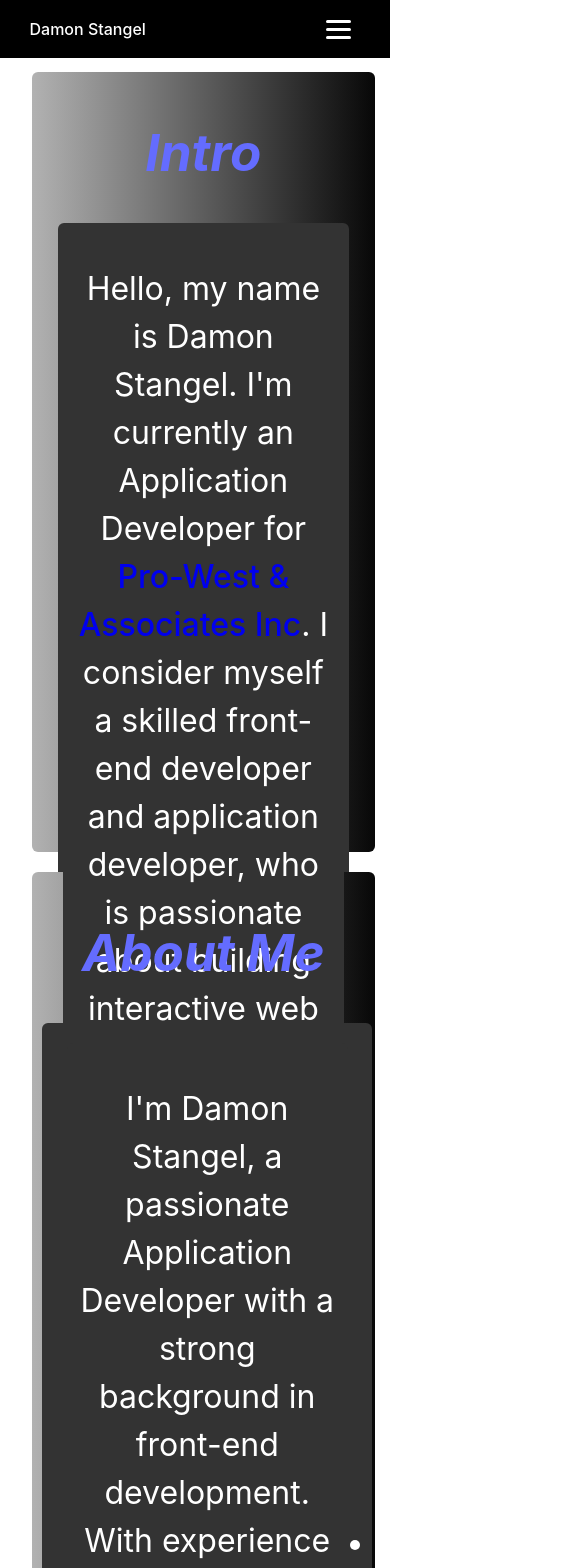
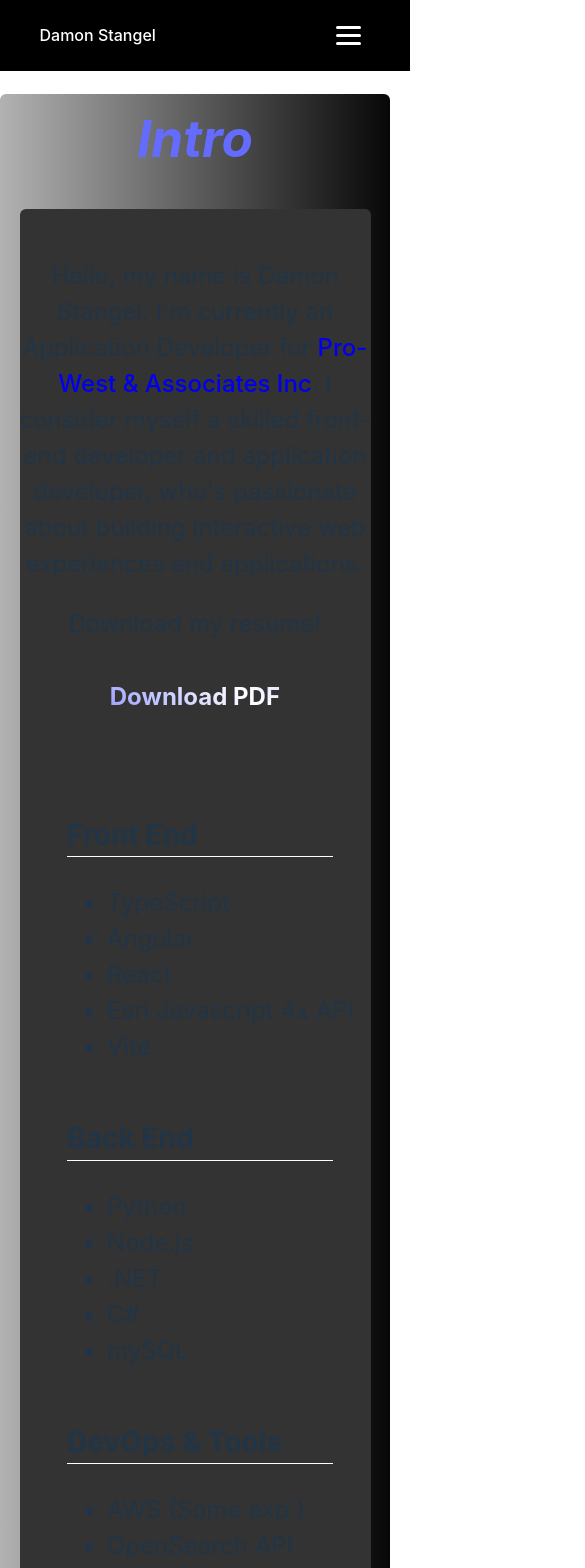
Before and after one commit to DamonJuice/Portfolio, a React (Vite) app: page / in a window 390 px wide. Shown: the top 1568 px of the page, 585 px wide, since content can reach past the window. Built offline with nearby package versions, Linux system fonts and the light colour scheme.

Commit message:
Added major mobile styling updates. Rearranged some sections

```diff
--- a/src/App.css
+++ b/src/App.css
@@ -1,7 +1,8 @@
 #root {
   /* max-width: 1280px; */
   margin: 0 auto;
-  padding: 2rem;
+  padding-top: 2rem;
+  padding-right: 0rem;
   text-align: center;
 }
 
@@ -33,47 +34,46 @@
 
 .introContainer {
   display: flex;
+  flex-direction: column; /* Stacks items on small screens */
+  justify-content: center;
   align-items: center;
-  justify-content: space-between;
+  text-align: center;
+  gap: 15px;
+  border-radius: 6px;
+  width: 100%;
+  margin: auto;
   background-color: rgb(51, 51, 51);
-  /* padding: 20px; */
-  border-radius: 6px;
-  width: 80%;
-  margin: auto;
+  max-width: 100vw;
 }
 
-.introSection {
-  background-color: rgb(51, 51, 51);
-  width: 70vh;
-  height: 70vh;
-  /* max-width: 60vh; */
-  border-radius: 6px;
-  font-size: 2rem;
-  color: white;
-  padding: 10px
-
-}
-
-.aboutSection {
-  background-color: rgb(51, 51, 51);
-  width: 100%; /* Use full width */
-  height: auto; /* Let it adjust height */
-  max-height: 800px; /* Add max height */
-  border-radius: 6px;
-  font-size: 2rem;
-  color: white;
+.introContainer, .aboutContainer {
+  flex-direction: column;
+  width: 90%;
+  max-width: 100%;
   padding: 10px;
 }
 
+.introSection, .aboutSection {
+  width: 50%;
+  max-width: 100%;
+  height: auto;
+  padding: 15px;
+  font-size: 1.5rem; /* Reduce font size for mobile */
+}
+
+
 .introHeader {
 font-style: italic;
+padding-top: 1rem;
 }
 
 .aboutHeader {
   font-style: italic;
+  padding-top: 1rem;
 }
 .projectsHeader {
   font-style: italic;
+  padding-top: 1rem;
 }
 
 
@@ -111,31 +111,94 @@ font-style: italic;
 /* Mobile optimization */
 @media (max-width: 768px) {
   .active-slide {
-    width: 90%;
+    width: 80%;
     height: auto;
-    display: none; /* Hides image slideshow on mobile for now */
+    /* display: none;  */
   }
   .introContainer {
-    flex-direction: column;  /* Stack items vertically on smaller screens */
+    display: flex;
+    flex-direction: column; /* Stack items vertically */
+    align-items: center; /* Center children horizontally */
+    justify-content: center; /* Center children vertically */
     width: 90%;
+    max-width: 100vw;
+    margin: 0 auto; /* Ensure it's centered */
+    padding: 10px 0;
   }
+
+  .aboutSection{
+
+  }
+  .introSection{
+    width: 100%;
+  }
+
+  @keyframes gradientText {
+    0% { background-position: 0% 50%; }
+    50% { background-position: 100% 50%; }
+    100% { background-position: 0% 50%; }
+  }
+
+  .resumeButtonDiv {
+    align-items: center;
+    justify-content: center;
+    /* background-color: black; */
+    padding-bottom: 1rem;
+    width: 80%;
+    margin-left:35px;
+    border-radius: 10px;
+  }
+
   .aboutContainer {
     flex-direction: column;  /* Stack items vertically on smaller screens */
     width: 90%;
-  }
-
-  .introSection {
-    width: 90%;
-    height: auto;
   }
 
   .aboutSection {
     width: 90%;
     height: auto;
   }
+  .skillsSection {
+    text-align: left;
+    padding-left: 10px;
+  }
+  .listSkills {
+    display: flex;
+    flex-direction: column; /* Stack skill lists */
+    /* align-items: center; */
+    text-align: left;
+  }
+
+  .listSkills ul {
+    width: 100%; /* Ensure lists take full width */
+    /* padding: 0; */
+  }
+
 }
 
-@media (max-width: 480px) {
+@keyframes gradientText {
+  0% { background-position: 0% 50%; }
+  50% { background-position: 100% 50%; }
+  100% { background-position: 0% 50%; }
+}
+
+
+.buttonColorChange{
+  font-weight: bold;
+background-image: linear-gradient(45deg, white, #747bff, white, #747bff, white);
+background-size: 300% 300%;
+background-clip: text;
+-webkit-background-clip: text; /* For Safari */
+color: transparent;
+animation: gradientText 5s infinite linear;
+}
+
+h3{
+  border: none;
+  border-bottom: 1px solid white;
+}
+
+@media (max-width: 780px) {
   .active-slide {
     width: 100%; /* Full width on very small screens */
   }
@@ -147,13 +210,42 @@ font-style: italic;
 
 .skillsSection {
   text-align: left;
+  align-items: center;
+  justify-content: center;
 }
 .listSkills{
   display: flex;
+  max-width: fit-content;
   ul{
     margin-right: 60px;
   }
 }
+.skills-list {
+  display: flex;
+  flex-wrap: wrap;
+  justify-content: center;
+  padding: 0;
+}
+
+.skills-list li {
+  flex: 1 1 45%; /* Makes sure it wraps on smaller screens */
+  min-width: 120px;
+  text-align: center;
+}
+
+.skillSection {
+  display: flex;
+  flex-wrap: wrap;
+  justify-content: center;
+  align-items: center;
+  gap: 10px;
+  width: 100%;
+  max-width: 100vw;
+  overflow-x: hidden;
+  box-sizing: border-box;
+}
+
+
 
 /* Style for the grid container */
 .projectsContainer {
--- a/src/App.tsx
+++ b/src/App.tsx
@@ -38,64 +38,72 @@ function App() {
           <div className='introSection'>
             <p>
               Hello, my name is Damon Stangel. I'm currently an Application Developer for <a href='https://www.prowestgis.com/' target="_blank"> Pro-West & Associates Inc</a>.
-              I consider myself a skilled front-end developer and application developer, who is passionate about building interactive web experiences.
+              I consider myself a skilled front-end developer and application developer, who's passionate about building interactive web experiences and applications.
             </p>
+            <div className="resumeButtonDiv">
             <p>Download my resume!</p>
             <a href="public/resume.pdf" download="Damon Stangel Resume.pdf">
-            <button>Download PDF</button></a>
-            &nbsp;
+            <button className="buttonColorChange">Download PDF</button></a>
+            </div>
+            <div className="aboutContainer">
           <p className="skillsSection">
-              My skills include:
+
               <div className="listSkills">
+  {/* Front End Skills */}
+  <div>
+    <h3>Front End</h3>
     <ul>
       <li>TypeScript</li>
+      <li>Angular</li>
+      <li>React</li>
+      <li>Esri Javascript 4x API</li>
+      <li>Vite</li>
+    </ul>
+  </div>
+
+  {/* Back End Skills */}
+  <div>
+    <h3>Back End</h3>
+    <ul>
       <li>Python</li>
-                  <li>Angular</li>
+      <li>Node.js</li>
+      <li>.NET</li>
+      <li>C#</li>
       <li>mySQL</li>
-                  <li>Node.js</li>
     </ul>
+  </div>
+
+{/* DevOps & Tools */}
+  <div>
+  <h3>DevOps & Tools</h3>
   <ul>
-                  <li>Esri Javascript 4x API</li>
-                  <li>.NET</li>
-                  <li>React</li>
-                  <li>C#</li>
+    <li>AWS (Some exp.)</li>
+    <li>OpenSearch API</li>
+    <li>Lighthouse (DevTools)</li>
+    <li>Docker</li>
+    <li>Git/GitHub</li>
+    <li>CI/CD (GitHub Actions, Jenkins, etc.)</li>
   </ul>
-                <ul>
-                  <li>Lighthouse (DevTools)</li>
-                  <li>OpenSearch API</li>
-                  <li>Vite</li>
-                  <li>AWS</li>
-                </ul>
+</div>
 </div>
             </p>
         </div>
-          <div className="slideshow-wrapper">
-            <img
-              src={images[currentIndex]}
-              className="active-slide"
-              alt="Slideshow"
-            />
-          </div>
-        </div>
-      </section>
-
-      <section id="about" className="section">
-      <h1 className='aboutHeader'>About Me</h1>
-      <div className="aboutContainer">
-        <div className='aboutSection'>
-          <p>
-            I'm Damon Stangel, a passionate Application Developer with a strong background in front-end development.
-            With experience in technologies like TypeSCript, React, Node.js, and Python, I strive to build seamless and efficient web applications.
-          </p>
-          <p>
-            I enjoy solving complex problems and working on innovative projects that push the boundaries of modern web development.
-          </p>
           </div>
         </div>
       </section>
 
         {/* PROJECTS SECTION */}
-  <section id="projects" className="section" style={{ backgroundImage: `url(${retroGameBG})`,backgroundSize: 'cover', backgroundPosition: 'center' }}>
+  <section
+  id="projects"
+  className="section"
+  style={{
+    backgroundImage: `url(${retroGameBG})`,  /* Corrected syntax */
+    backgroundSize: 'cover',
+    backgroundPosition: 'center',
+  }}
+>
+
+    {/* <section id="projects" className="section" style={{ backgroundImage: `url(${retroGameBG})`,backgroundSize: 'cover', backgroundPosition: 'center' }}> */}
   <h1 className='projectsHeader'>Projects</h1>
         <div className="projectsContainer">
           <div className="projectsGrid">
@@ -112,6 +120,19 @@ function App() {
           </div>
         </div>
       </section>
+
+      <section id="about" className="section">
+      <h1 className='aboutHeader'>Contact Info</h1>
+          <div className="slideshow-wrapper">
+            <img
+              src={images[currentIndex]}
+              className="active-slide"
+              alt="Slideshow"
+            />
+
+          </div>
+
+    </section>
     </>
   );
 }
--- a/src/index.css
+++ b/src/index.css
@@ -13,6 +13,22 @@
   text-rendering: optimizeLegibility;
   -webkit-font-smoothing: antialiased;
   -moz-osx-font-smoothing: grayscale;
+}
+
+html, body {
+  width: 100%;
+  max-width: 100vw;
+  overflow-x: hidden; /* Prevents horizontal scroll */
+}
+
+html {
+  scroll-behavior: smooth;
+  scroll-padding-top: 110px ;
+}
+
+img {
+  max-width: 100%;
+  height: auto;
 }
 
 a {
@@ -78,9 +94,7 @@ a.igLogo {
 
 body {
   margin: 0;
-  /* display: flex; */
   place-items: center;
-  /* min-width: 320px; */
   min-height: 100vh;
   padding-top: 20px;
 }
@@ -90,7 +104,6 @@ h1 {
   line-height: 1.1;
   color: #646cff;
   border: #000000;
-  /* background-color: #1a1a1a; */
 }
 
 button {
@@ -176,6 +189,7 @@ button:focus-visible {
   left: 0;
   z-index: 1000;
   background-color: black;
+  height: 6%;
   /* background: linear-gradient(90deg, gray, white, gray);
   background-size: 300% 300%;
   animation: ledGradient 10s infinite alternate; */
@@ -188,27 +202,35 @@ button:focus-visible {
   100% { background-position: 0% 50%; }
 }
 
-html {
-  scroll-behavior: smooth;
-  scroll-padding-top: 110px ;
-}
-
 .section {
-  height: 90vh; /* Ensures each section fills the screen */
-  /* display: flex; */
+  /* min-height: 80%; */
+  width: 90%;
+  max-width: 100%;
+  margin: 10px auto;
+  margin-bottom: 10px;
+  padding: 10px; /* Adds internal spacing */
   justify-content: center;
-  /* background-color: rgb(218, 218, 218); */
-
   background: linear-gradient(90deg, black, gray, rgb(255, 255, 255), gray, black );
   background-size: 300% 300%;
   animation: ledGradient 10s infinite reverse;
-
-  width: 99%;
   border-radius: 6px;
-  margin: 20px 0; /* Adds spacing between sections */
-  padding: 10px; /* Adds internal spacing */
   align-items: center;
 }
+
+.section, .introContainer, .aboutContainer {
+  width: 100%;
+  max-width: 100vw;
+  /* padding: 0px; */
+}
+
+.introContainer, .aboutContainer, .projectsContainer {
+  width: 100%;
+  max-width: 100vw;
+  overflow-x: hidden;
+  box-sizing: border-box;
+  padding: 10px;
+}
+
 
 
 .hamburger {
@@ -258,11 +280,25 @@ html {
 /* Responsive Styles */
 @media (max-width: 768px) {
   .nav-links {
-    display: none;
+    flex-direction: column;
+    width: 100%;
+    text-align: center;
+  }
+  .nav-bar {
+    flex-direction: column;
+    padding: 10px;
+    align-items: center;
+  }
+  .introSection, .aboutSection {
+    font-size: 1.2rem;
   }
 
   .hamburger {
     display: flex;
+  }
+  .hamburger-menu {
+    padding: 10px;
+    width: 50px; /* Ensure it doesn't push content */
   }
 
   .dropdown {
@@ -290,4 +326,21 @@ html {
   .dropdown-link:hover {
     background-color: #555;
   }
+  .introContainer{
+    /* height: 800px !important; */
+  }
+
+  .section, .introContainer, .aboutContainer {
+    width: auto;
+    max-width: 100vw;
+    padding: 0 ;
+    margin-left: 0px;
+    height: auto;
+  }
+  #root {
+    width: 100%;
+    max-width: 100%;
+    padding: 0;
+    margin: 0 auto;
+  }
 }
--- a/src/main.tsx
+++ b/src/main.tsx
@@ -25,8 +25,9 @@ function Links() {
         {!isMobile && (
           <div className="nav-links">
             <a href="#intro" className="nav-link">Intro</a>
-            <a href="#about" className="nav-link">About Me</a>
             <a href="#projects" className="nav-link">Projects</a>
+            <a href="#about" className="nav-link">Contact</a>
+
           </div>
         )}
 
@@ -43,8 +44,8 @@ function Links() {
         {isMobile && isMenuOpen && (
           <div className="dropdown">
             <a href="#intro" className="dropdown-link" onClick={() => setIsMenuOpen(false)}>Intro</a>
-            <a href="#about" className="dropdown-link" onClick={() => setIsMenuOpen(false)}>About Me</a>
             <a href="#projects" className="dropdown-link" onClick={() => setIsMenuOpen(false)}>Projects</a>
+            <a href="#about" className="dropdown-link" onClick={() => setIsMenuOpen(false)}>Contact</a>
           </div>
         )}
       </div>
```
Lines whose indentation alone changed are shown as unchanged.
